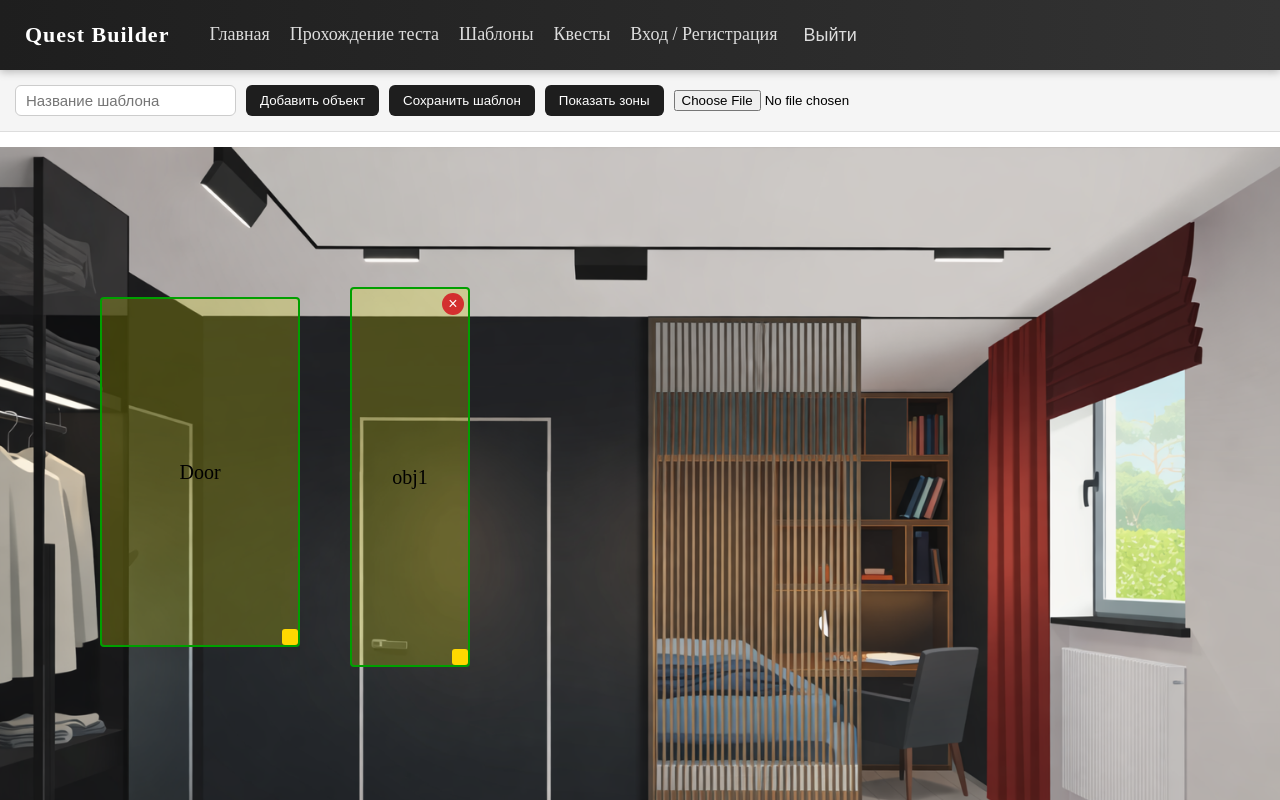
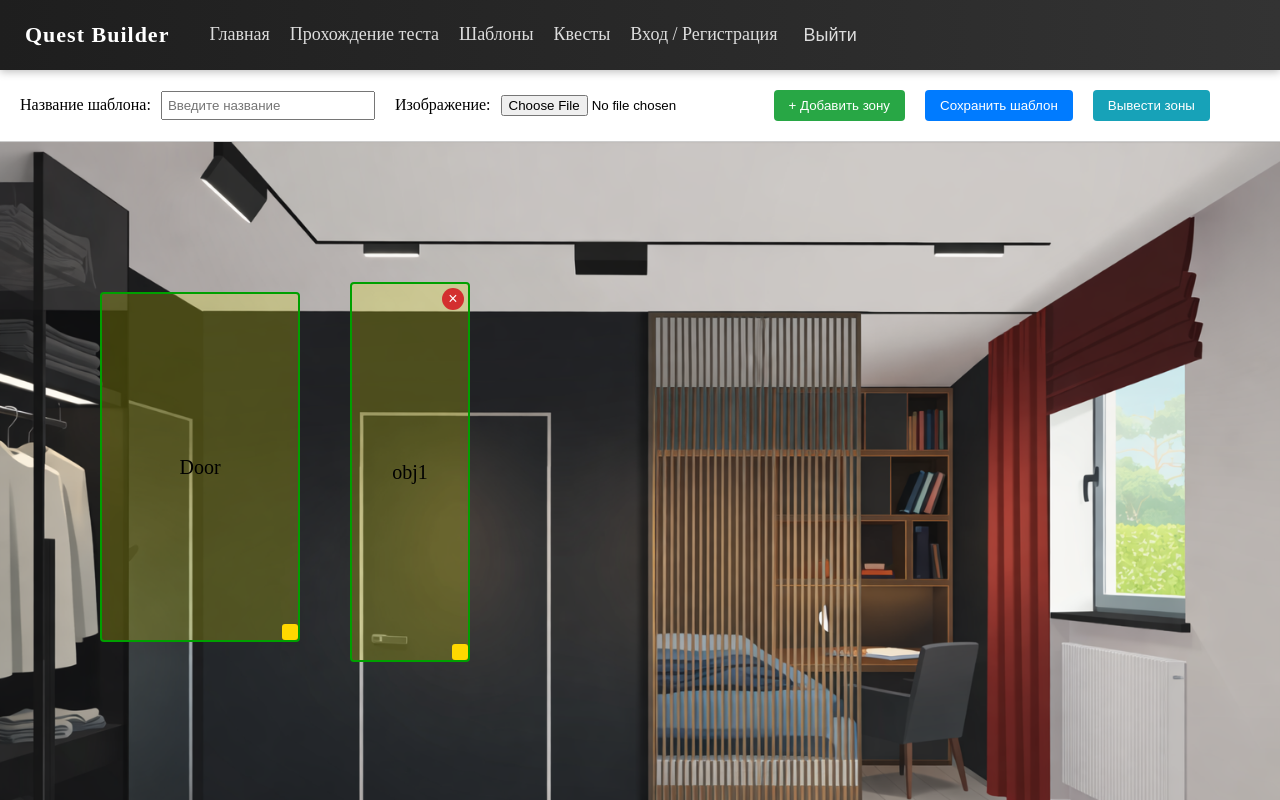
Before and after one commit to Pampers432/QuestFrontend, a Next.js app: page /Templates/CreateTemplate in a window 1280 px wide. Shown: the top 800 px of the page. Built offline with nearby package versions, Linux system fonts and the light colour scheme; sample sign-in values are in the browser's storage.

Commit message:
Вернул функционал добавления шаблонов

```diff
--- a/app/Quests/page.tsx
+++ b/app/Quests/page.tsx
@@ -5,11 +5,13 @@ import { Quest } from "@/Entities/Quest";
 import { fetchQuests } from "@/services/questsService";
 import { QuestCard } from "@/components/QuestCard";
 import styles from "./QuestsPage.module.css";
+import { useRouter } from "next/navigation";
 
 export default function QuestsPage() {
   const [quests, setQuests] = useState<Quest[]>([]);
   const [loading, setLoading] = useState(true);
   const [error, setError] = useState<string | null>(null);
+  const router = useRouter();
 
   useEffect(() => {
     fetchQuests()
@@ -29,6 +31,12 @@ export default function QuestsPage() {
         {quests.map((quest) => (
           <QuestCard key={quest.id} quest={quest} />
         ))}
+
+        <div className={styles.addCard} onClick={() => router.push("/Quests/CreateQuest")}
+        >
+          <div className={styles.plus}>+</div>
+          <div className={styles.addText}>Добавить квест</div>
+        </div>
       </div>
     </div>
   );
--- a/app/Templates/CreateTemplate/page.tsx
+++ b/app/Templates/CreateTemplate/page.tsx
@@ -1,6 +1,7 @@
 "use client";
 
 import { useState } from "react";
+import { useRouter } from "next/navigation";
 import RoleGuard from "@/components/RoleGuard";
 import { useZones } from "@/hooks/useZones";
 import { useDragResize } from "@/hooks/useDragResize";
@@ -8,6 +9,7 @@ import { EditorPanel } from "@/components/EditorPanel";
 import { EditorCanvas } from "@/components/EditorCanvas";
 
 export default function Home() {
+  const router = useRouter();
   const { zones, addZone, updateZone, removeZone, printZones } = useZones([
     { name: "Door", x: 100, y: 150, w: 200, h: 350 },
     { name: "obj1", x: 350, y: 140, w: 120, h: 380 }
@@ -17,15 +19,65 @@ export default function Home() {
 
   const [templateName, setTemplateName] = useState("");
   const [previewUrl, setPreviewUrl] = useState("/room.png");
+  const [previewFile, setPreviewFile] = useState<File | null>(null);
+  const [saving, setSaving] = useState(false);
 
   const handleFileChange = (e: React.ChangeEvent<HTMLInputElement>) => {
     if (e.target.files?.[0]) {
-      setPreviewUrl(URL.createObjectURL(e.target.files[0]));
+      const file = e.target.files[0];
+      setPreviewFile(file);
+      setPreviewUrl(URL.createObjectURL(file));
     }
   };
 
-  const saveTemplate = () => {
-    console.log("Saving...");
+  const saveTemplate = async () => {
+    if (!templateName.trim()) {
+      alert("Введите название шаблона");
+      return;
+    }
+
+    if (!previewFile) {
+      alert("Выберите изображение для превью");
+      return;
+    }
+
+    if (zones.length === 0) {
+      alert("Добавьте хотя бы одну зону");
+      return;
+    }
+
+    setSaving(true);
+
+    try {
+      const formData = new FormData();
+      formData.append("Name", templateName);
+      formData.append("PreviewImage", previewFile);
+      formData.append("SceneData", JSON.stringify(zones));
+
+      const response = await fetch("https://localhost:7240/api/Quests/PostTemplate", {
+        method: "POST",
+        body: formData,
+      });
+
+      if (!response.ok) {
+        const errorData = await response.json();
+        throw new Error(errorData.error || "Ошибка при сохранении шаблона");
+      }
+
+      const result = await response.json();
+
+      alert(result.message || "Шаблон успешно сохранен!");
+
+      setTemplateName("");
+      setPreviewUrl("/room.png");
+      setPreviewFile(null);
+
+    } catch (error) {
+      console.error("Ошибка сохранения:", error);
+      alert(`Ошибка: ${error instanceof Error ? error.message : "Неизвестная ошибка"}`);
+    } finally {
+      setSaving(false);
+    }
   };
 
   const canRemoveZone = (zoneName: string) => zoneName.trim().toLowerCase() !== "door";
@@ -43,6 +95,7 @@ export default function Home() {
           saveTemplate={saveTemplate}
           printZones={printZones}
           handleFileChange={handleFileChange}
+          saving={saving}
         />
 
         <EditorCanvas
--- a/components/EditorPanel.tsx
+++ b/components/EditorPanel.tsx
@@ -1,43 +1,104 @@
+import React from "react";
+
 interface EditorPanelProps {
   templateName: string;
-  setTemplateName: (value: string) => void;
+  setTemplateName: (name: string) => void;
   addZone: () => void;
   saveTemplate: () => void;
   printZones: () => void;
   handleFileChange: (e: React.ChangeEvent<HTMLInputElement>) => void;
+  saving?: boolean;
 }
 
-export function EditorPanel({
+export const EditorPanel: React.FC<EditorPanelProps> = ({
   templateName,
   setTemplateName,
   addZone,
   saveTemplate,
   printZones,
-  handleFileChange
-}: EditorPanelProps) {
+  handleFileChange,
+  saving = false
+}) => {
   return (
-    <div className="editor-panel">
-      <input
-        type="text"
-        placeholder="Название шаблона"
-        value={templateName}
-        onChange={(e) => setTemplateName(e.target.value)}
-        className="editor-input"
-      />
+    <div style={{
+      padding: "20px",
+      borderBottom: "1px solid #ccc",
+      display: "flex",
+      gap: "20px",
+      alignItems: "center",
+      flexWrap: "wrap"
+    }}>
+      <div>
+        <label htmlFor="templateName" style={{ marginRight: "10px" }}>
+          Название шаблона:
+        </label>
+        <input
+          id="templateName"
+          type="text"
+          value={templateName}
+          onChange={(e) => setTemplateName(e.target.value)}
+          placeholder="Введите название"
+          style={{ padding: "5px", width: "200px" }}
+          disabled={saving}
+        />
+      </div>
 
-      <button className="editor-btn" onClick={addZone}>
-        Добавить объект
+      <div>
+        <label htmlFor="previewImage" style={{ marginRight: "10px" }}>
+          Изображение:
+        </label>
+        <input
+          id="previewImage"
+          type="file"
+          accept="image/*"
+          onChange={handleFileChange}
+          disabled={saving}
+        />
+      </div>
+
+      <button
+        onClick={addZone}
+        style={{
+          padding: "8px 15px",
+          background: "#28a745",
+          color: "white",
+          border: "none",
+          borderRadius: "4px",
+          cursor: saving ? "not-allowed" : "pointer"
+        }}
+        disabled={saving}
+      >
+        + Добавить зону
       </button>
 
-      <button className="editor-btn" onClick={saveTemplate}>
-        Сохранить шаблон
+      <button
+        onClick={saveTemplate}
+        style={{
+          padding: "8px 15px",
+          background: saving ? "#6c757d" : "#007bff",
+          color: "white",
+          border: "none",
+          borderRadius: "4px",
+          cursor: saving ? "not-allowed" : "pointer"
+        }}
+        disabled={saving}
+      >
+        {saving ? "Сохранение..." : "Сохранить шаблон"}
       </button>
 
-      <button className="editor-btn" onClick={printZones}>
-        Показать зоны
+      <button
+        onClick={printZones}
+        style={{
+          padding: "8px 15px",
+          background: "#17a2b8",
+          color: "white",
+          border: "none",
+          borderRadius: "4px",
+          cursor: "pointer"
+        }}
+      >
+        Вывести зоны
       </button>
-
-      <input type="file" accept="image/*" onChange={handleFileChange} />
     </div>
   );
-}
+};
--- a/components/TemplateCard.tsx
+++ b/components/TemplateCard.tsx
@@ -46,7 +46,7 @@ export const TemplateCard = ({
 
     localStorage.setItem("selectedTemplates", JSON.stringify(existing));
 
-    router.push("/Templates/CreateQuest");
+    router.push("/Quests/CreateQuest");
   };
 
   return (
```
Also changed, not shown: app/Quests/QuestsPage.module.css (+31 -0 lines), app/Quests/CreateQuest/page.tsx (renamed from app/Templates/CreateQuest/page.tsx).
